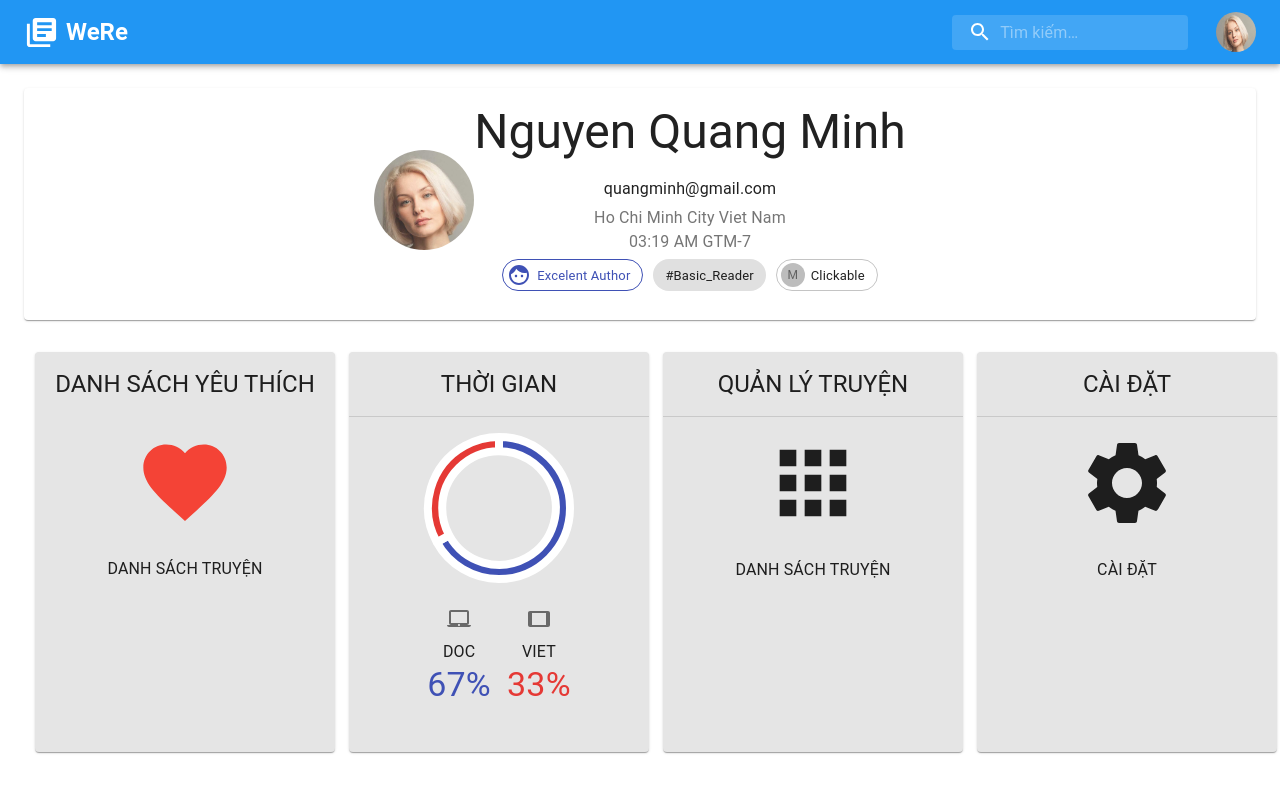
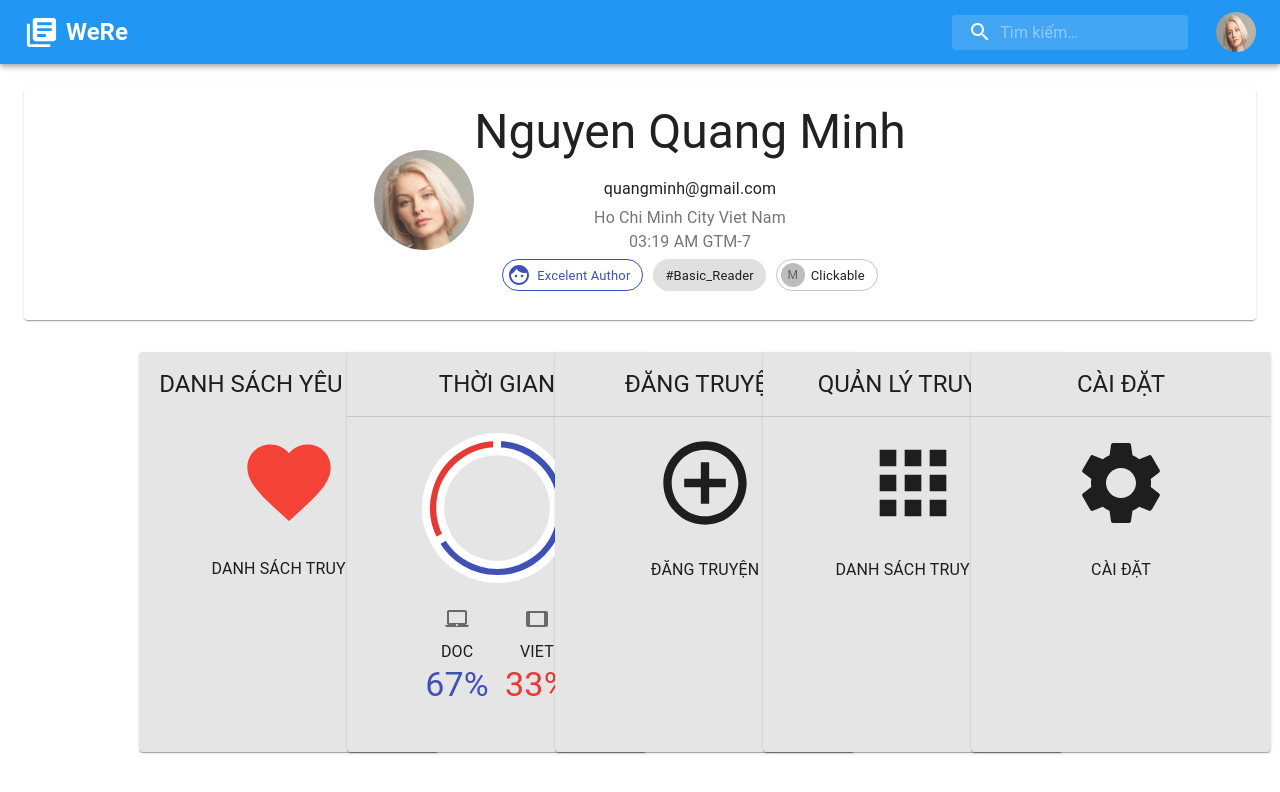
Before and after one commit to hknguyen23/WeReApp, a React (Create React App) app in the folder we-read-app/: page /Profile in a window 1280 px wide. Shown: the top 792 px of the page. Built offline with nearby package versions, Linux system fonts and the light colour scheme.

Commit message:
update profile add button
update profile add button

```diff
--- /dev/null
+++ b/we-read-app/src/components/profile/AddNovel.js
@@ -0,0 +1,79 @@
+import React from 'react';
+import clsx from 'clsx';
+import PropTypes from 'prop-types';
+import {
+    Box,
+    Card,
+    CardContent,
+    CardHeader,
+    Divider,
+    Typography,
+    colors,
+    makeStyles,
+    useTheme
+} from '@material-ui/core';
+import AddCircleOutlineIcon from '@material-ui/icons/AddCircleOutline';
+
+const useStyles = makeStyles(() => ({
+    root: {
+        height: '100%'
+    }
+}));
+
+const AddNovel = ({ className, ...rest }) => {
+    const classes = useStyles();
+    const theme = useTheme();
+
+    const options = {
+        animation: false,
+        cutoutPercentage: 80,
+        layout: { padding: 0 },
+        legend: {
+            display: false
+        },
+        maintainAspectRatio: false,
+        responsive: true,
+        tooltips: {
+            backgroundColor: theme.palette.background.default,
+            bodyFontColor: theme.palette.text.secondary,
+            borderColor: theme.palette.divider,
+            borderWidth: 1,
+            enabled: true,
+            footerFontColor: theme.palette.text.secondary,
+            intersect: false,
+            mode: 'index',
+            titleFontColor: theme.palette.text.primary
+        }
+    };
+
+    return (
+        <Card
+            className={clsx(classes.root, className)}
+            {...rest}
+            style={{ height: '400px', width: '300px', backgroundColor: "#e5e5e5"}}
+        >
+            <CardHeader title="ĐĂNG TRUYỆN" />
+            <Divider />
+            <CardContent>
+                <Box
+                    position="relative"
+                >
+                    <AddCircleOutlineIcon style={{ fontSize: 100 }} />
+                </Box>
+                <Box
+                    display="flex"
+                    justifyContent="center"
+                    mt={2}
+                >
+                    <Typography>ĐĂNG TRUYỆN</Typography>
+                </Box>
+            </CardContent>
+        </Card>
+    );
+};
+
+AddNovel.propTypes = {
+    className: PropTypes.string
+};
+
+export default AddNovel;
--- a/we-read-app/src/components/profile/profile.js
+++ b/we-read-app/src/components/profile/profile.js
@@ -4,13 +4,15 @@ import {
     Container,
     Grid,
     makeStyles,
-    Button
+    Button, Box
 } from '@material-ui/core';
 import AnalystCard from "./AnalystCard";
 import FavoriteCard from "./FavoriteCard";
 import ManagementCard from "./ManagementCard";
 import SettingCard from "./SettingCard";
 import Infor from "./Infor";
+import AddNovel from "./AddNovel";
+
 function Profile() {
     useEffect(() => {
         window.scrollTo(0, 0);
@@ -24,13 +26,14 @@ function Profile() {
             </Grid>
             <Grid
                 container
-                spacing={3}
+                spacing={2}
+                direction="row"  justify="center"  alignItems="center"
             >
                 <Grid
                     item
-                    lg={3}
+                    lg={2}
                     sm={6}
-                    xl={3}
+                    xl={2}
                     xs={12}
                 >
                     <Button
@@ -41,9 +44,9 @@ function Profile() {
                 </Grid>
                 <Grid
                     item
-                    lg={3}
+                    lg={2}
                     sm={6}
-                    xl={3}
+                    xl={2}
                     xs={12}
                 >
                     <Button size="large">
@@ -52,22 +55,34 @@ function Profile() {
                 </Grid>
                 <Grid
                     item
-                    lg={3}
+                    lg={2}
                     sm={6}
-                    xl={3}
+                    xl={2}
                     xs={12}
                 >
                     <Button size="large"
                             onClick={() => { history.push("/Uploading"); }}
+                    >
+                        <AddNovel />
+                    </Button>
+                </Grid>
+                <Grid
+                    item
+                    lg={2}
+                    sm={6}
+                    xl={2}
+                    xs={12}
+                >
+                    <Button size="large"
                     >
                         <ManagementCard />
                     </Button>
                 </Grid>
                 <Grid
                     item
-                    lg={3}
+                    lg={2}
                     sm={6}
-                    xl={3}
+                    xl={2}
                     xs={12}
                 >
                     <Button size="large">
@@ -75,7 +90,6 @@ function Profile() {
                     </Button>
                 </Grid>
             </Grid>
-
         </Container>
     );
 }
```
Also changed, not shown: 1 other file (tests, documents, lock files or other folders).
